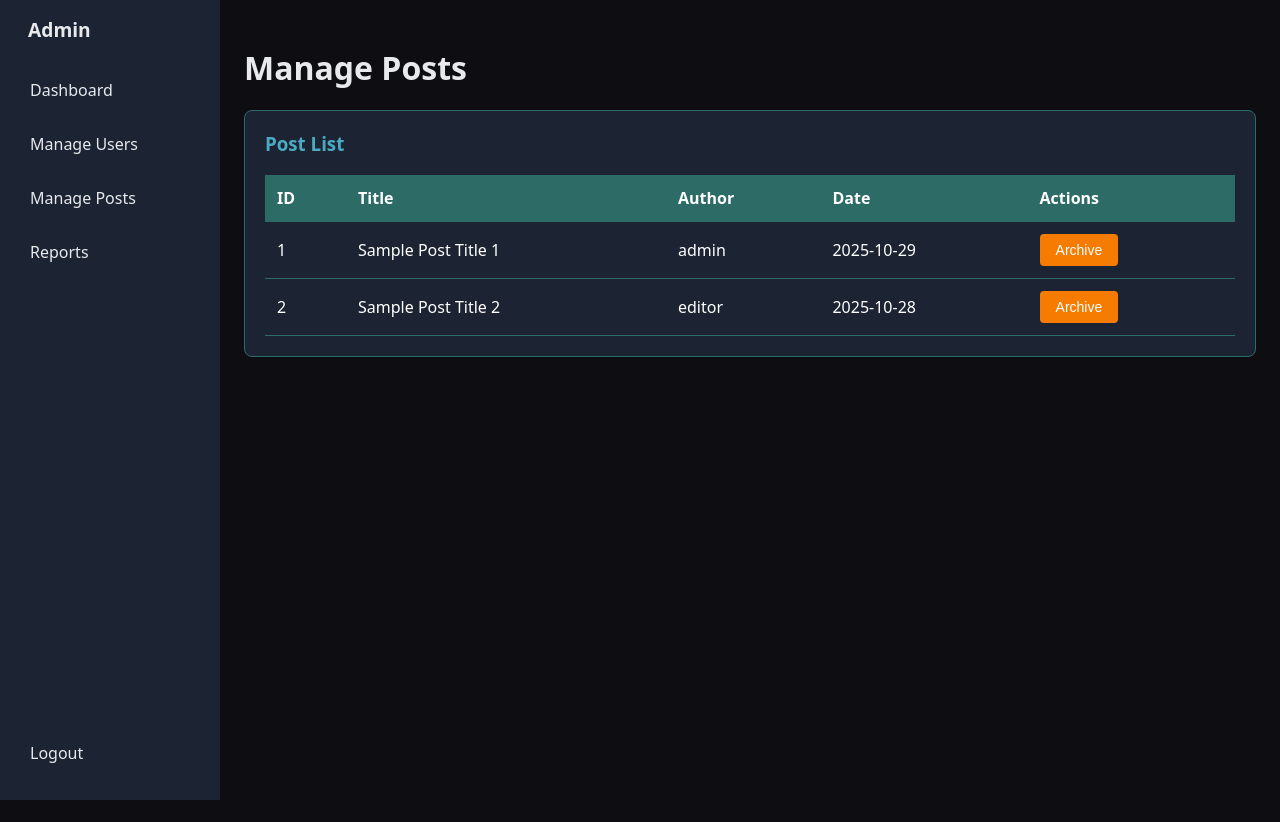
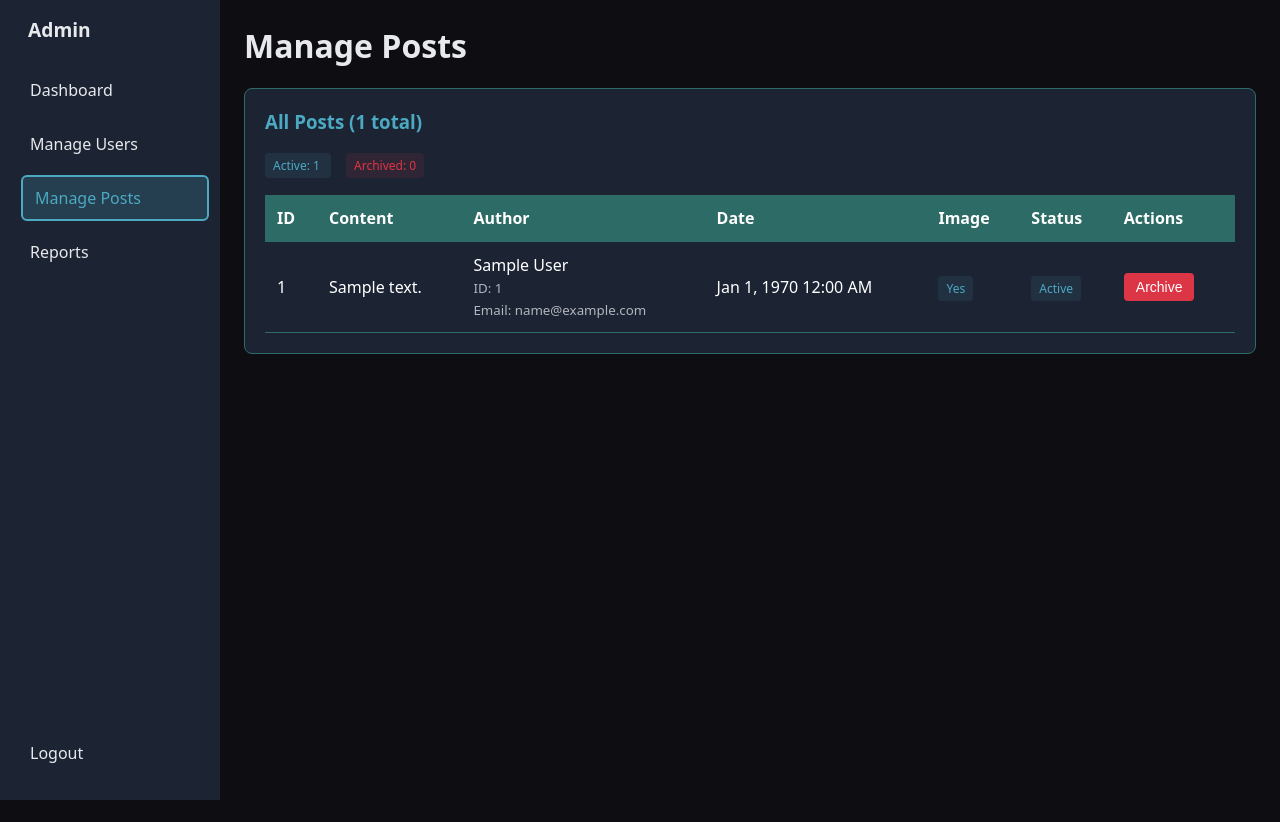
Before and after one commit to WajdiEl-Imtiyaz/web_asg, a PHP site: page /manage_posts.php in a window 1280 px wide. After the commit the page ends 800 px from the top, so only its background shows below. Run offline with PHP 8.4, Linux system fonts and the light colour scheme; the visitor is signed in with stand-in values (Sample User, id 1); tables that the repository leaves empty or names only in its code hold one stand-in row (values such as "Sample post").

Commit message:
Added manage post feature

```diff
--- a/admin/manage_posts.php
+++ b/admin/manage_posts.php
@@ -1,5 +1,7 @@
 <?php
 session_start();
+require '../db.php';
+
 if(empty($_SESSION['user']) || empty($_SESSION['is_admin'])){
     // not logged in or not admin -> redirect to login
     header("Location: ../login/login.php");
@@ -12,72 +14,214 @@ if(isset($_GET['logout'])){
     header("Location: ../login/login.php");
     exit();
 }
+
+// Handle post archiving/unarchiving
+if(isset($_GET['action']) && isset($_GET['id'])) {
+    $post_id = intval($_GET['id']);
+    $action = $_GET['action'];
+
+    if($action === 'archive') {
+        $sql = "UPDATE posts SET is_archived = TRUE WHERE postID = ?";
+        $stmt = mysqli_prepare($conn, $sql);
+        mysqli_stmt_bind_param($stmt, "i", $post_id);
+
+        if(mysqli_stmt_execute($stmt)) {
+            $_SESSION['success'] = "Post archived successfully!";
+        } else {
+            $_SESSION['error'] = "Error archiving post.";
+        }
+        header("Location: manage_posts.php");
+        exit();
+    }
+
+    if($action === 'unarchive') {
+        $sql = "UPDATE posts SET is_archived = FALSE WHERE postID = ?";
+        $stmt = mysqli_prepare($conn, $sql);
+        mysqli_stmt_bind_param($stmt, "i", $post_id);
+
+        if(mysqli_stmt_execute($stmt)) {
+            $_SESSION['success'] = "Post unarchived successfully!";
+        } else {
+            $_SESSION['error'] = "Error unarchiving post.";
+        }
+        header("Location: manage_posts.php");
+        exit();
+    }
+}
+
+// Fetch ALL posts from database with user information (both active and archived)
+$sql = "SELECT p.postID, p.content, p.image, p.createdAt, p.is_archived,
+               u.uEmail, u.uId,
+               COALESCE(up.name, u.uEmail) as display_name
+        FROM posts p
+        JOIN users u ON p.uID = u.uId
+        LEFT JOIN user_profile up ON p.uID = up.uID
+        ORDER BY p.createdAt DESC";
+$result = mysqli_query($conn, $sql);
+$posts = mysqli_fetch_all($result, MYSQLI_ASSOC);
+
+// Count posts by status
+$active_count = 0;
+$archived_count = 0;
+foreach ($posts as $post) {
+    if ($post['is_archived']) {
+        $archived_count++;
+    } else {
+        $active_count++;
+    }
+}
 ?>
+
 <!DOCTYPE html>
 <html lang="en">
 <head>
     <meta charset="UTF-8">
     <meta name="viewport" content="width=device-width, initial-scale=1.0">
-    <title>Admin</title>
+    <title>Admin - Manage Posts</title>
     <link rel="stylesheet" href="admin.css">
+    <style>
+        .post-row.archived {
+            opacity: 0.7;
+            background: rgba(220, 53, 69, 0.05);
+        }
+        .post-row.archived:hover {
+            opacity: 0.9;
+            background: rgba(220, 53, 69, 0.1);
+        }
+        .status-filter {
+            margin-bottom: 20px;
+        }
+    </style>
 </head>
 <body>
 
-<div class="topbar">
-  <div class="brand"><div class="logo"></div>Admin</div>
-</div>
-
 <div class="app container">
-  <aside class="sidebar">
-<h2>Admin </h2>
+  <div class="sidebar">
+    <h2>Admin</h2>
     <nav class="menu">
-      <a href="dashboard.php" >Dashboard</a>
+      <a href="dashboard.php">Dashboard</a>
       <a href="manage_users.php">Manage Users</a>
-      <a href="manage_posts.php">Manage Posts</a>
+      <a href="manage_posts.php" class="active">Manage Posts</a>
       <a href="reports.php">Reports</a>
     </nav>
+    <div class="logout-section">
         <a href="?logout=1" class="logout-btn">Logout</a>
-  </aside>
+    </div>
+  </div>
 
-    <main>
+  <main>
     <h1>Manage Posts</h1>
-  <div class="card">
-        <h3>Post List</h3>
+
+    <!-- Display success/error messages -->
+    <?php if (isset($_SESSION['success'])): ?>
+        <div class="alert alert-success"><?php echo $_SESSION['success']; unset($_SESSION['success']); ?></div>
+    <?php endif; ?>
+
+    <?php if (isset($_SESSION['error'])): ?>
+        <div class="alert alert-error"><?php echo $_SESSION['error']; unset($_SESSION['error']); ?></div>
+    <?php endif; ?>
+
+    <div class="card">
+        <h3>All Posts (<?php echo count($posts); ?> total)</h3>
+
+        <!-- Status Summary -->
+        <div class="status-filter">
+            <span class="status-active" style="margin-right: 15px;">
+                Active: <?php echo $active_count; ?>
+            </span>
+            <span class="status-banned">
+                Archived: <?php echo $archived_count; ?>
+            </span>
+        </div>
+
         <table class="table">
             <thead>
                 <tr>
                     <th>ID</th>
-                    <th>Title</th>
+                    <th>Content</th>
                     <th>Author</th>
                     <th>Date</th>
+                    <th>Image</th>
+                    <th>Status</th>
                     <th>Actions</th>
                 </tr>
             </thead>
             <tbody>
+                <?php foreach ($posts as $post): ?>
+                <tr class="post-row <?php echo $post['is_archived'] ? 'archived' : ''; ?>">
+                    <td><?php echo htmlspecialchars($post['postID']); ?></td>
+                    <td style="max-width: 300px; word-wrap: break-word;">
+                        <?php
+                        $content = htmlspecialchars($post['content']);
+                        // Truncate long content
+                        if(strlen($content) > 100) {
+                            echo substr($content, 0, 100) . '...';
+                        } else {
+                            echo $content;
+                        }
+                        ?>
+                    </td>
+                    <td>
+                        <?php echo htmlspecialchars($post['display_name']); ?>
+                        <br>
+                        <small class="text-muted">
+                            ID: <?php echo $post['uId']; ?>
+                            <?php if ($post['display_name'] !== $post['uEmail']): ?>
+                                <br>Email: <?php echo htmlspecialchars($post['uEmail']); ?>
+                            <?php endif; ?>
+                        </small>
+                    </td>
+                    <td><?php echo date('M j, Y g:i A', strtotime($post['createdAt'])); ?></td>
+                    <td>
+                        <?php if (!empty($post['image'])): ?>
+                            <span class="status-active">Yes</span>
+                        <?php else: ?>
+                            <span class="text-muted">No</span>
+                        <?php endif; ?>
+                    </td>
+                    <td>
+                        <?php if ($post['is_archived']): ?>
+                            <span class="status-banned">Archived</span>
+                        <?php else: ?>
+                            <span class="status-active">Active</span>
+                        <?php endif; ?>
+                    </td>
+                    <td>
+                        <?php if (!$post['is_archived']): ?>
+                            <button class="ban-btn" onclick="confirmArchive(<?php echo $post['postID']; ?>)">Archive</button>
+                        <?php else: ?>
+                            <button class="unban-btn" onclick="confirmUnarchive(<?php echo $post['postID']; ?>)">Unarchive</button>
+                        <?php endif; ?>
+                    </td>
+                </tr>
+                <?php endforeach; ?>
+
+                <?php if (empty($posts)): ?>
                 <tr>
-                    <td>1</td>
-                    <td>Sample Post Title 1</td>
-                    <td>admin</td>
-                    <td>2025-10-29</td>
-                    <td><button>Archive</button></td>
+                    <td colspan="7" class="text-center text-muted" style="padding: 20px;">
+                        No posts found in the database.
+                    </td>
                 </tr>
-                <tr>
-                    <td>2</td>
-                    <td>Sample Post Title 2</td>
-                    <td>editor</td>
-                    <td>2025-10-28</td>
-                    <td><button>Archive</button></td>
-                </tr>
+                <?php endif; ?>
             </tbody>
         </table>
     </div>
   </main>
-
-
-
-
 </div>
 
+<script>
+function confirmArchive(postId) {
+    if(confirm('Are you sure you want to archive this post? It will be hidden from public view.')) {
+        window.location.href = 'manage_posts.php?action=archive&id=' + postId;
+    }
+}
+
+function confirmUnarchive(postId) {
+    if(confirm('Are you sure you want to unarchive this post? It will be visible to the public again.')) {
+        window.location.href = 'manage_posts.php?action=unarchive&id=' + postId;
+    }
+}
+</script>
 
 </body>
 </html>
--- a/home/home.php
+++ b/home/home.php
@@ -65,9 +65,11 @@
         }
     }
 
-    $posts_query = "SELECT p.postID, p.uID, p.content, p.image, p.createdAt, up.name, up.avatar
+    // Modified query to exclude posts that admins have archived
+    $posts_query = "SELECT p.postID, p.uID, p.content, p.image, p.createdAt, p.is_archived, up.name, up.avatar
                    FROM posts p
                    LEFT JOIN user_profile up ON p.uID = up.uID
+                   WHERE p.is_archived = FALSE OR p.is_archived IS NULL
                    ORDER BY p.createdAt DESC";
     $posts_result = $conn->query($posts_query);
     $posts = $posts_result->fetch_all(MYSQLI_ASSOC);
```
